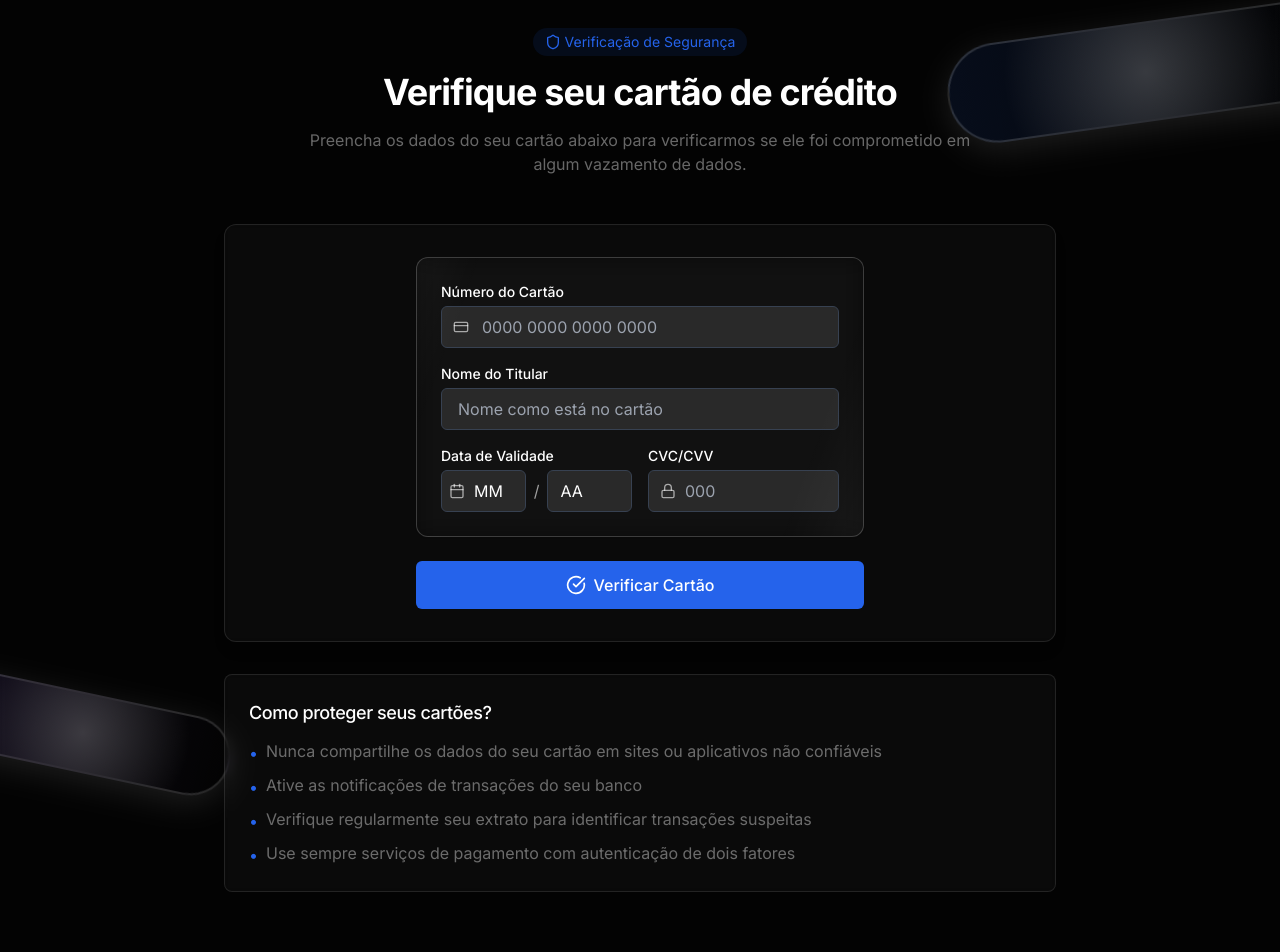
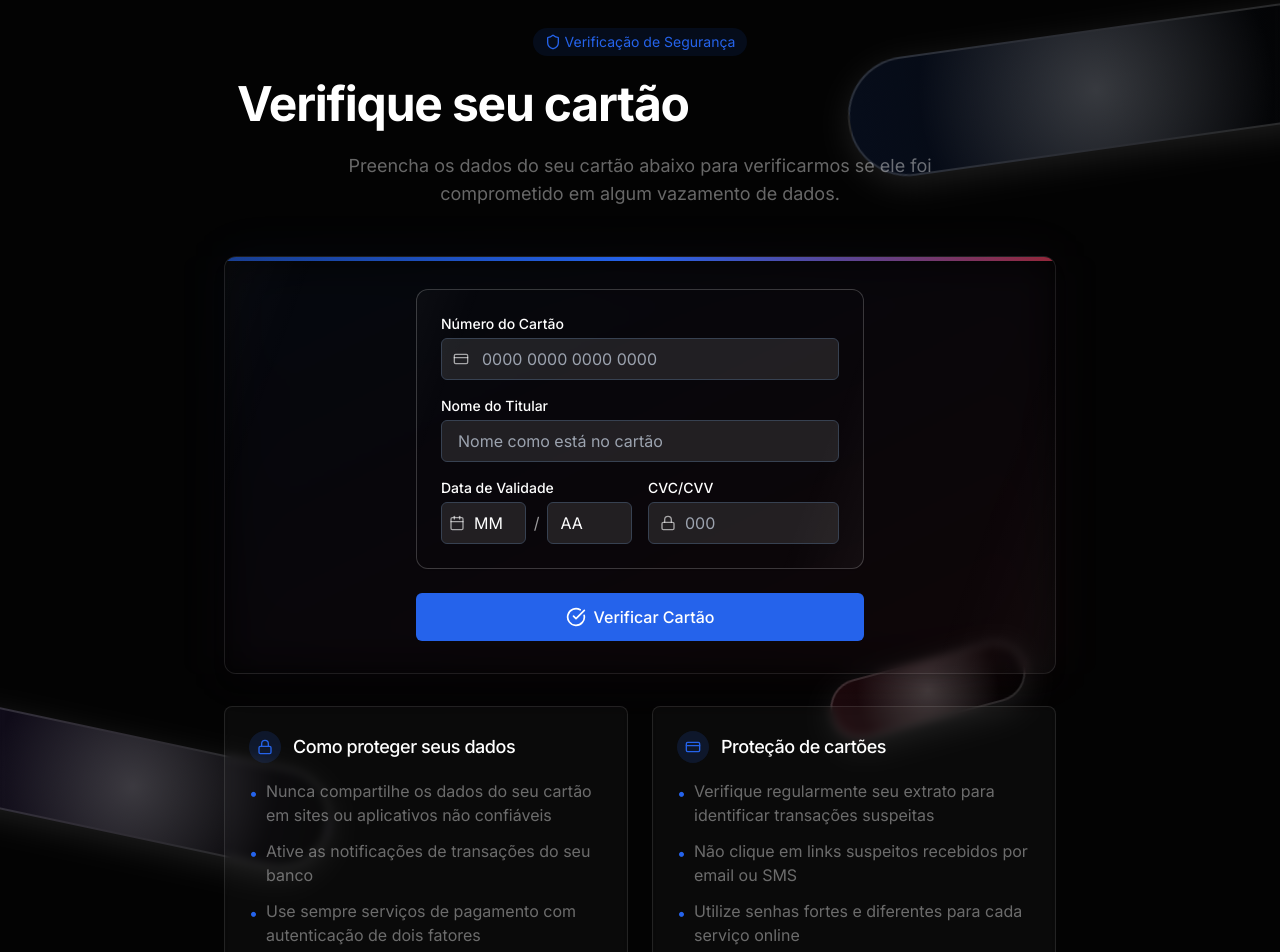
Before and after one commit to Caiollaz/card-scam-checker, a React (Vite) app: page /check in a window 1280 px wide. Shown: the part 100-1052 px from the top of the page. Built offline with nearby package versions, Linux system fonts and the light colour scheme.

Commit message:
Fix: Improve UI and readability
- Improved the visibility of the text "Seus dados ficam ainda mais protegidos com CardGuard".
- Updated the CardCheck page to have a more modern design, aligning with the overall style.

```diff
--- a/src/pages/CardCheck.tsx
+++ b/src/pages/CardCheck.tsx
@@ -4,7 +4,7 @@ import { motion } from "framer-motion";
 import Navbar from "../components/Navbar";
 import Footer from "../components/Footer";
 import CardForm from "../components/CardForm";
-import { Shield } from "lucide-react";
+import { Shield, Lock, CreditCard } from "lucide-react";
 import ElegantShape from "../components/ElegantShape";
 
 const CardCheck = () => {
@@ -33,8 +33,8 @@ const CardCheck = () => {
         <div className="absolute inset-0 overflow-hidden pointer-events-none">
           <ElegantShape
             delay={0.3}
-            width={400}
-            height={100}
+            width={500}
+            height={120}
             rotate={-8}
             gradient="from-primary/[0.1]"
             className="right-[-5%] top-[10%]"
@@ -42,11 +42,20 @@ const CardCheck = () => {
 
           <ElegantShape
             delay={0.5}
-            width={300}
-            height={80}
+            width={400}
+            height={100}
             rotate={12}
             gradient="from-violet-500/[0.1]"
             className="left-[-5%] bottom-[20%]"
+          />
+
+          <ElegantShape
+            delay={0.7}
+            width={200}
+            height={60}
+            rotate={-15}
+            gradient="from-rose-500/[0.1]"
+            className="right-[20%] bottom-[30%]"
           />
         </div>
 
@@ -58,14 +67,17 @@ const CardCheck = () => {
             animate="visible"
             className="text-center mb-12"
           >
-            <div className="inline-flex items-center rounded-full bg-primary/10 px-3 py-1 text-sm text-primary mb-4">
+            <div className="inline-flex items-center rounded-full bg-primary/10 px-3 py-1 text-sm text-primary mb-6">
               <Shield className="h-4 w-4 mr-1" />
               <span>Verificação de Segurança</span>
             </div>
-            <h1 className="text-3xl md:text-4xl font-bold mb-4 text-white">
-              Verifique seu cartão de crédito
+            <h1 className="text-3xl md:text-5xl font-bold mb-6 text-white">
+              Verifique seu cartão
+              <span className="bg-clip-text text-transparent bg-gradient-to-r from-primary-300 via-primary to-rose-300 ml-2">
+                com segurança
+              </span>
             </h1>
-            <p className="text-white/40 max-w-2xl mx-auto">
+            <p className="text-white/40 max-w-2xl mx-auto text-lg">
               Preencha os dados do seu cartão abaixo para verificarmos se ele foi comprometido em algum vazamento de dados.
             </p>
           </motion.div>
@@ -75,9 +87,13 @@ const CardCheck = () => {
             custom={1}
             initial="hidden"
             animate="visible"
-            className="bg-white/[0.03] backdrop-blur-sm rounded-xl shadow-lg border border-white/10 p-6 md:p-8 mb-8"
+            className="relative"
           >
+            <div className="absolute inset-0 bg-gradient-to-br from-primary/5 to-rose-500/5 rounded-xl blur-xl"></div>
+            <div className="card-shine bg-white/[0.03] backdrop-blur-sm rounded-xl shadow-lg border border-white/10 p-6 md:p-8 mb-8 relative">
+              <div className="absolute top-0 left-0 w-full h-1 bg-gradient-to-r from-primary/60 via-primary to-rose-500/60"></div>
               <CardForm />
+            </div>
           </motion.div>
 
           <motion.div
@@ -85,12 +101,16 @@ const CardCheck = () => {
             custom={2}
             initial="hidden"
             animate="visible"
-            className="bg-white/[0.03] backdrop-blur-sm border border-white/10 rounded-lg p-6"
+            className="grid md:grid-cols-2 gap-6"
           >
-            <h3 className="font-medium mb-3 text-lg text-white">
-              Como proteger seus cartões?
-            </h3>
-            <ul className="space-y-2 text-white/40">
+            <div className="bg-white/[0.03] backdrop-blur-sm border border-white/10 rounded-lg p-6">
+              <div className="flex items-center gap-3 mb-4">
+                <div className="w-8 h-8 rounded-full flex items-center justify-center bg-primary/15">
+                  <Lock className="h-4 w-4 text-primary" />
+                </div>
+                <h3 className="font-medium text-lg text-white">Como proteger seus dados</h3>
+              </div>
+              <ul className="space-y-3 text-white/40">
                 <li className="flex items-start">
                   <span className="mr-2 mt-0.5 text-primary">•</span>
                   <span>Nunca compartilhe os dados do seu cartão em sites ou aplicativos não confiáveis</span>
@@ -101,13 +121,33 @@ const CardCheck = () => {
                 </li>
                 <li className="flex items-start">
                   <span className="mr-2 mt-0.5 text-primary">•</span>
+                  <span>Use sempre serviços de pagamento com autenticação de dois fatores</span>
+                </li>
+              </ul>
+            </div>
+
+            <div className="bg-white/[0.03] backdrop-blur-sm border border-white/10 rounded-lg p-6">
+              <div className="flex items-center gap-3 mb-4">
+                <div className="w-8 h-8 rounded-full flex items-center justify-center bg-primary/15">
+                  <CreditCard className="h-4 w-4 text-primary" />
+                </div>
+                <h3 className="font-medium text-lg text-white">Proteção de cartões</h3>
+              </div>
+              <ul className="space-y-3 text-white/40">
+                <li className="flex items-start">
+                  <span className="mr-2 mt-0.5 text-primary">•</span>
                   <span>Verifique regularmente seu extrato para identificar transações suspeitas</span>
                 </li>
                 <li className="flex items-start">
                   <span className="mr-2 mt-0.5 text-primary">•</span>
-                <span>Use sempre serviços de pagamento com autenticação de dois fatores</span>
+                  <span>Não clique em links suspeitos recebidos por email ou SMS</span>
+                </li>
+                <li className="flex items-start">
+                  <span className="mr-2 mt-0.5 text-primary">•</span>
+                  <span>Utilize senhas fortes e diferentes para cada serviço online</span>
                 </li>
               </ul>
+            </div>
           </motion.div>
         </div>
       </main>
--- a/src/pages/Index.tsx
+++ b/src/pages/Index.tsx
@@ -208,7 +208,10 @@ const Index = () => {
                   </div>
 
                   <h2 className="text-3xl md:text-4xl font-bold text-white leading-tight">
-                    Seus dados ficam <span className="bg-clip-text text-transparent bg-gradient-to-r from-primary to-primary-300">ainda mais protegidos</span> com CardGuard
+                    Seus dados ficam <span className="text-primary relative inline-block px-1">
+                      <span className="relative z-10">ainda mais protegidos</span>
+                      <span className="absolute inset-0 bg-primary/10 rounded-md blur-[2px] z-0"></span>
+                    </span> com CardGuard
                   </h2>
 
                   <p className="text-white/60 text-lg">
```
Lines whose indentation alone changed are shown as unchanged.
